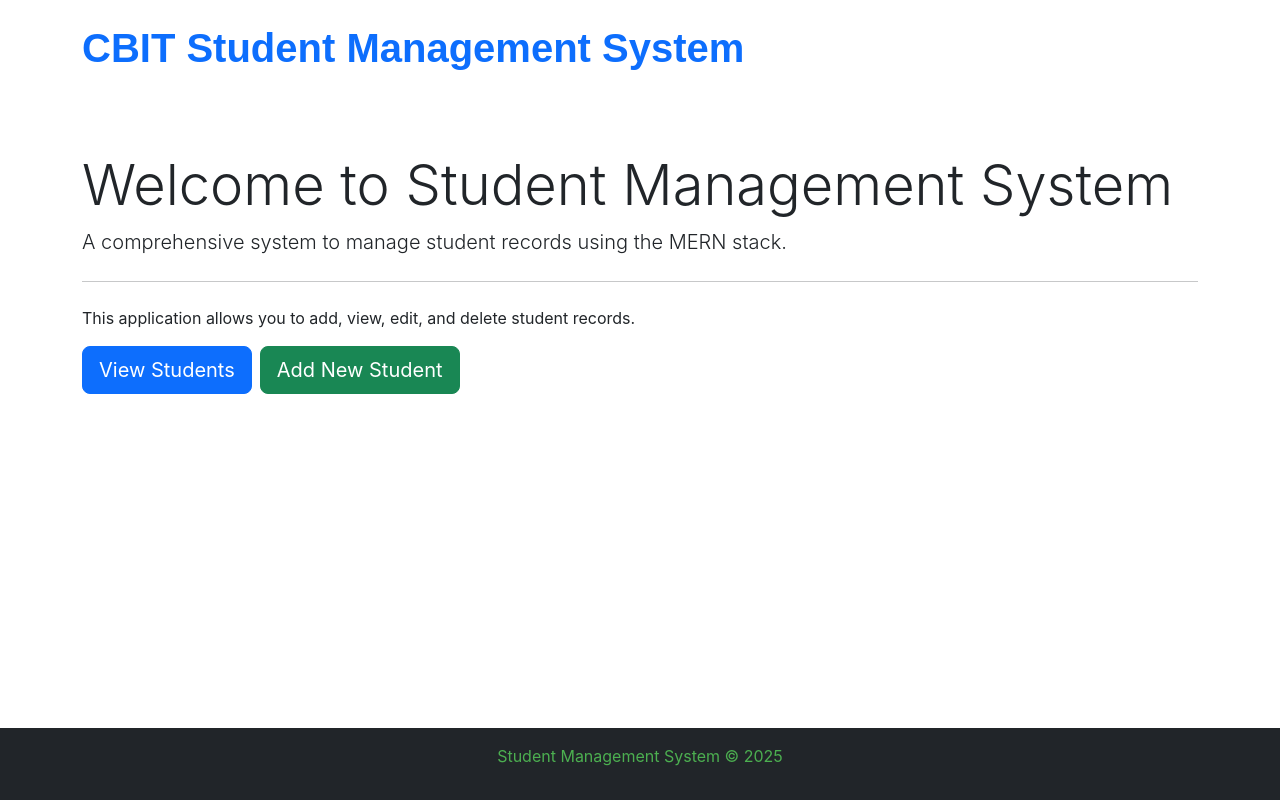
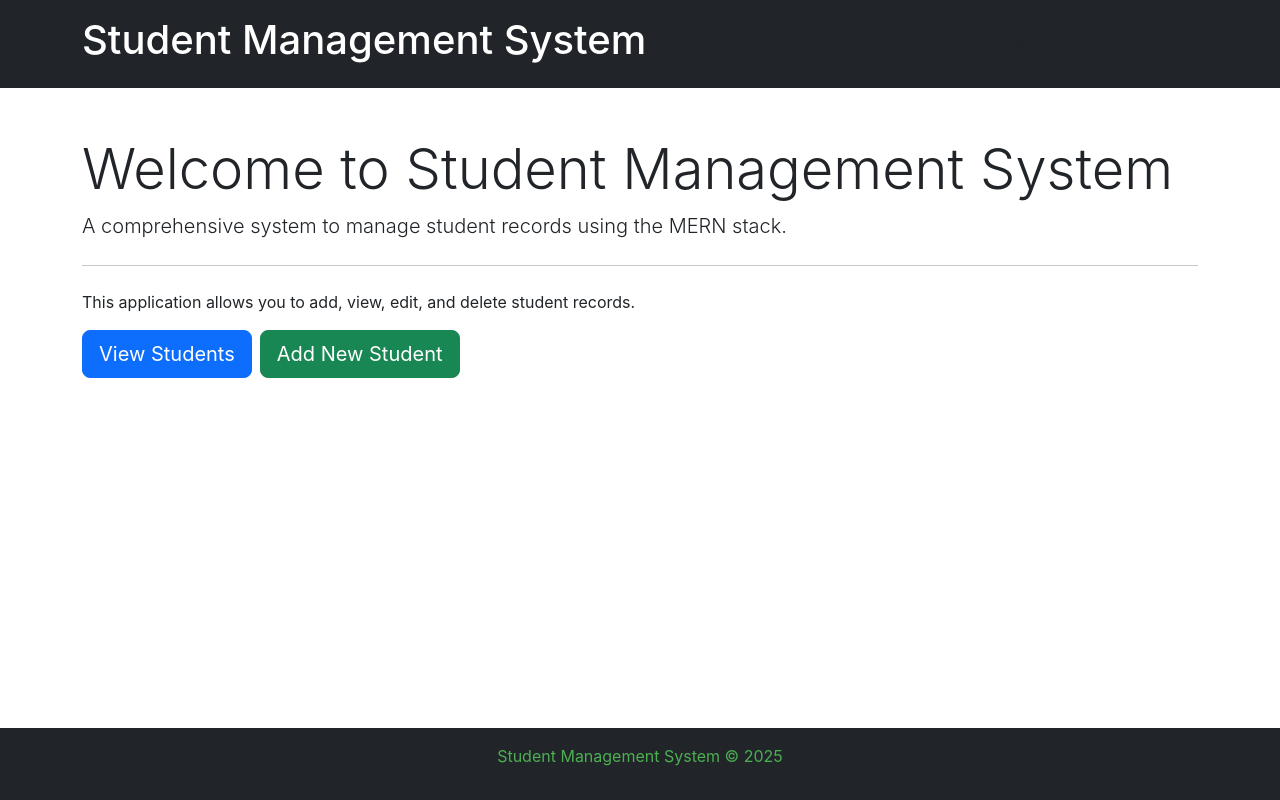
Before and after one commit to Meenakshi2011/Student-Management, a React (Create React App) app in the folder frontend/: page / in a window 1280 px wide. Built offline with nearby package versions, Linux system fonts and the light colour scheme.

Commit message:
Update Header.js

```diff
--- a/frontend/src/components/Header.js
+++ b/frontend/src/components/Header.js
@@ -3,18 +3,16 @@ import { Link } from 'react-router-dom';
 
 function Header() {
   return (
-    <header className="bg-white text-pink p-4">
+    <header className="bg-dark text-white p-3" style={{ backgroundColor: '#4caf50' }}>
       <div className="container">
         <div className="d-flex justify-content-between align-items-center">
-          <Link to="/" className="text-pink text-decoration-none">
-            <h1 style={{ fontFamily: 'Arial, sans-serif', fontWeight: 'bold' }}>
-              CBIT Student Management System
-            </h1>
+          <Link to="/" className="text-white text-decoration-none">
+            <h1 style={{ color: 'white' }}>Student Management System</h1>
           </Link>
           <nav>
-            <Link to="/" className="btn btn-pink text-white me-2">Home</Link>
-            <Link to="/students" className="btn btn-pink text-white me-2">Students</Link>
-            <Link to="/add-student" className="btn btn-pink text-white">Add Student</Link>
+            <Link to="/" className="btn btn-green me-2">Home</Link>
+            <Link to="/students" className="btn btn-green me-2">Students</Link>
+            <Link to="/add-student" className="btn btn-green">Add Student</Link>
           </nav>
         </div>
       </div>
```
